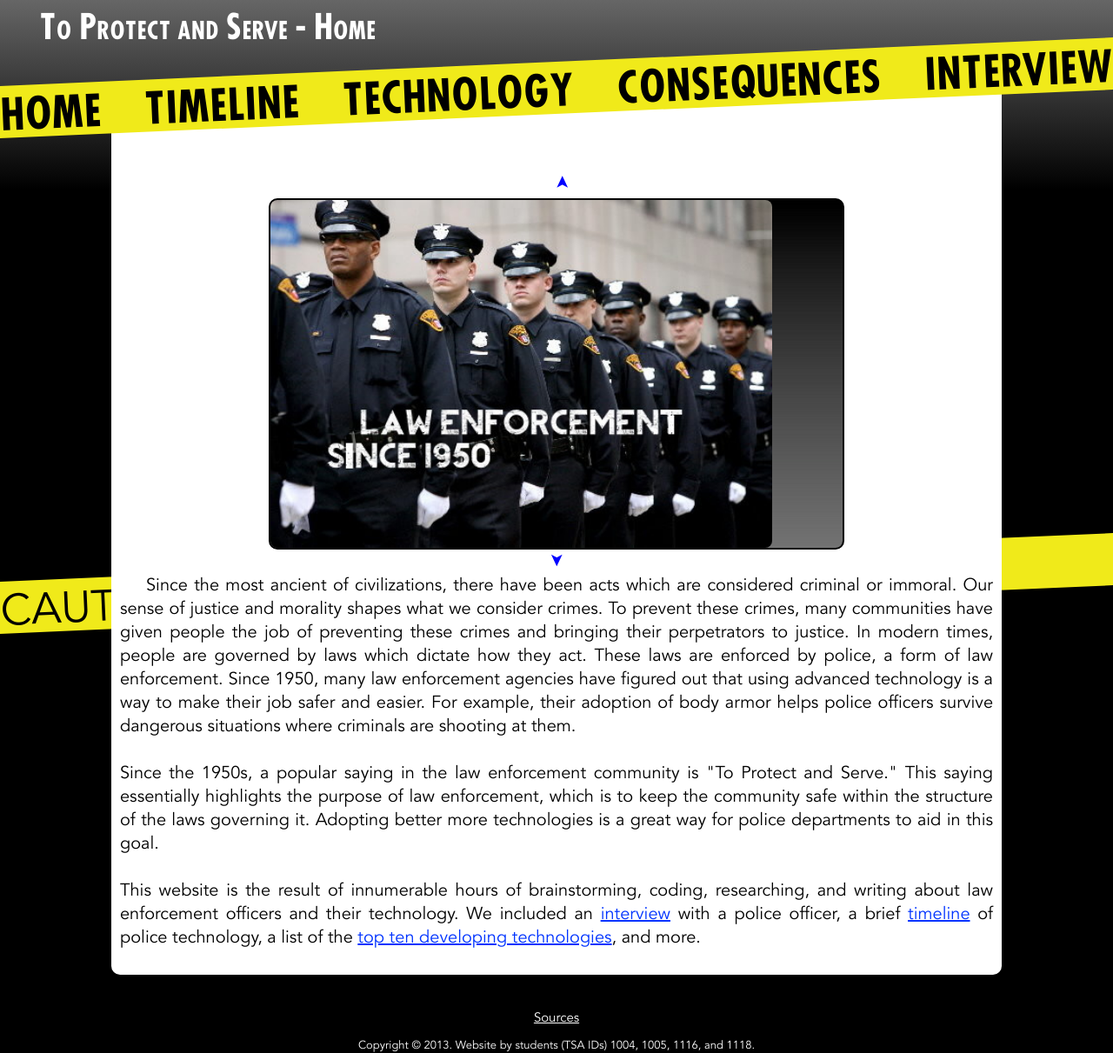
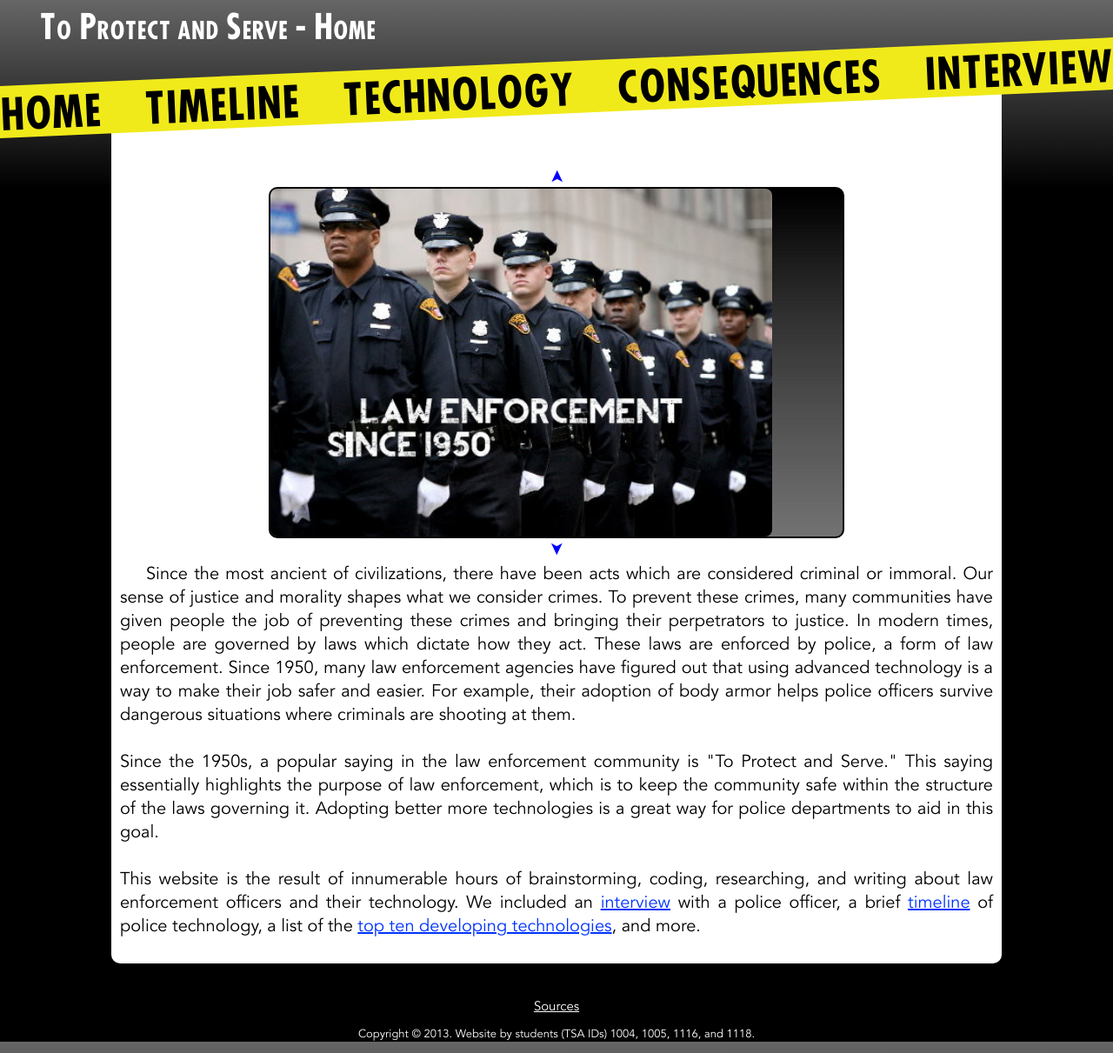
Before and after one commit to pbfy0/ToProtectAndServe, a Jekyll site: the page built from index.html, in a window 1280 px wide. Shown: the whole page at 87% size. Built offline with Jekyll 4.4.1, drawn with Linux system fonts in a browser that asks for light colours.

Commit message:
no banner

```diff
--- a/_layouts/default.html
+++ b/_layouts/default.html
@@ -22,7 +22,6 @@
 	<a href="consequences.html">Consequences</a>
 	<a href="interview.html">Interview</a>
    </div>
-   <div class="bkg">Caution<span class="spacer"></span>Caution</div>
   </header>
   <div id="color"></div>
   <div id="content">
```
